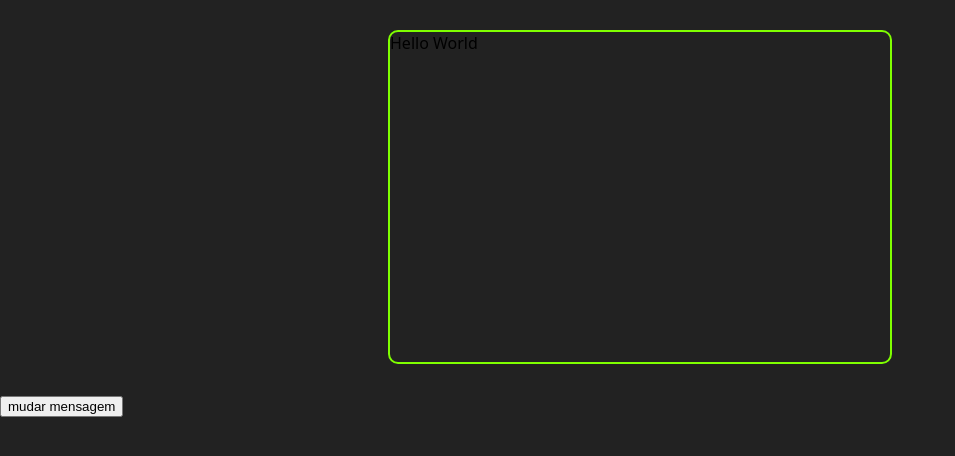
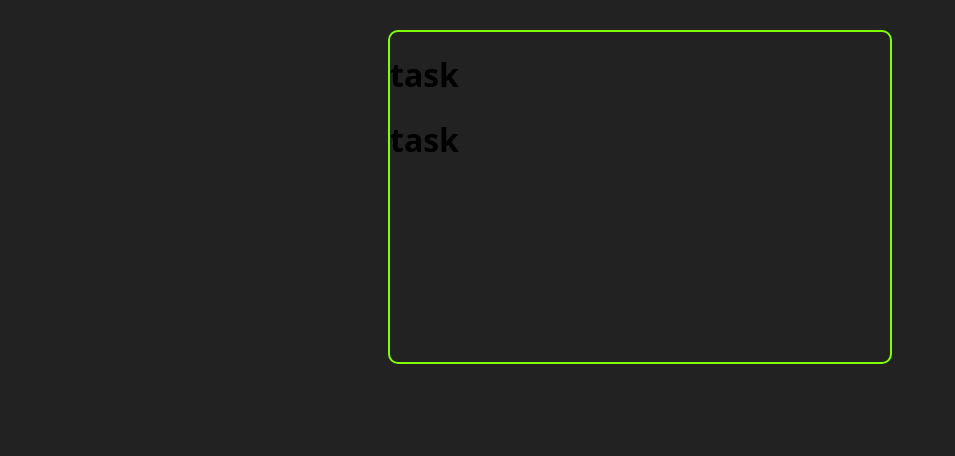
Before and after one commit to RivaniaGomes/React_Tasks, a React (Vite) app in the folder cursoReact/: page / in a window 1280 px wide. Shown: the top 456 px of the page, without its empty margins (0-955 px from the left). Built offline with nearby package versions, Linux system fonts and the light colour scheme.

Commit message:
incluindo componentes e renderizando via map

```diff
--- a/cursoReact/src/App.jsx
+++ b/cursoReact/src/App.jsx
@@ -1,14 +1,27 @@
 import React, { useState} from "react"
 import './App.css'
+import Tasks from './components/index';
+
 
 function App() {
-  const [message, setMessage] = useState('Hello World')
+  const [tasks, setTasks] = useState([
+    {
+      id: '1',
+      title: 'Estudar Programação',
+      completed: false,
+    },
+    {
+      id: '2',
+      title: 'Ler livros',
+      completed: true,
+    },
+  ]);
 
   return (
     <>
-    <div className="container">{message}</div>
-    <button onClick={() => setMessage("hello")}>mudar mensagem</button>
-
+    <div className="container">
+    <Tasks tasks={tasks}/>
+    </div>
     </>
   )
 }
--- /dev/null
+++ b/cursoReact/src/components/Task/index.jsx
@@ -0,0 +1,7 @@
+import React from "react";
+
+const Task = () => {
+    return (<h1>task</h1>);
+}
+
+export default Task;
--- /dev/null
+++ b/cursoReact/src/components/index.jsx
@@ -0,0 +1,12 @@
+import React from "react";
+import Task from './Task/index';
+
+const Tasks = ({ tasks }) => {
+    return (
+        <>
+            {tasks.map(task => <Task />)}
+        </>
+    )
+};
+
+export default Tasks;
```
Also changed, not shown: cursoReact/src/components/Tasks/styles.css (added).
